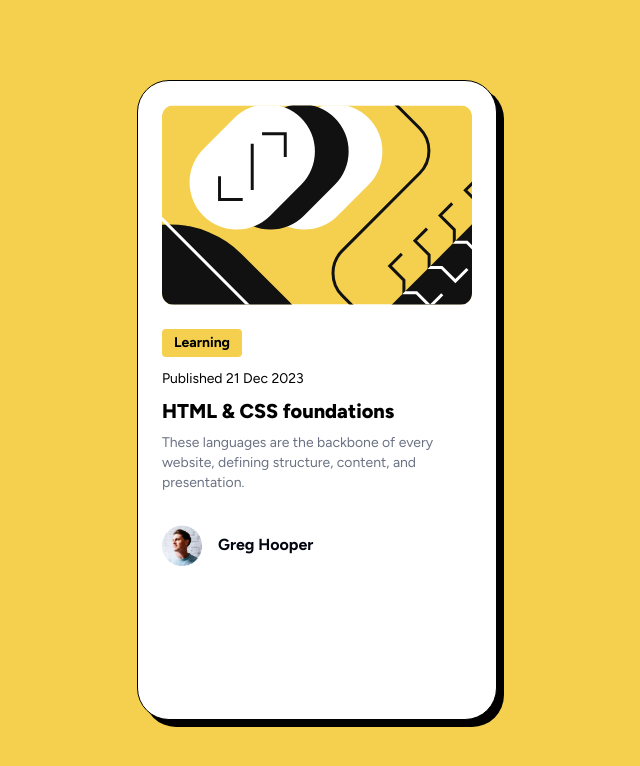
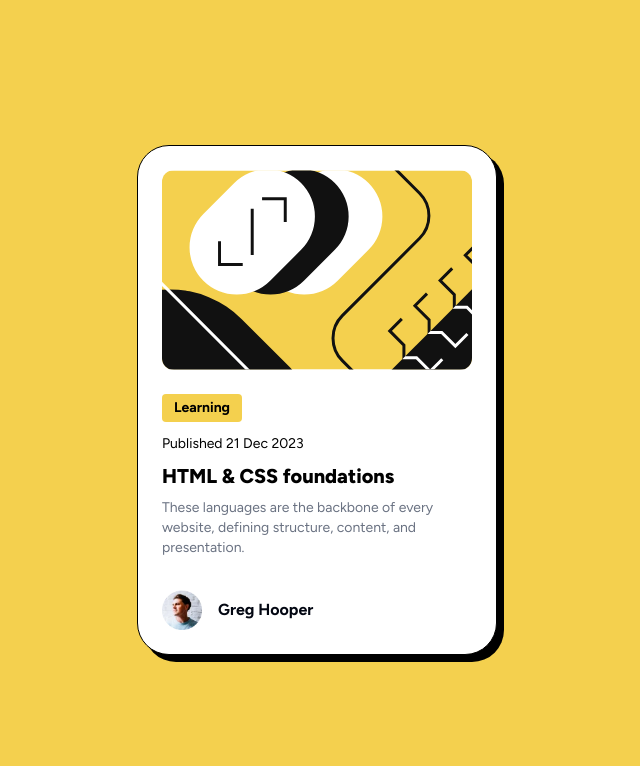
Before and after one commit to frontend-rustyff12/02-fm-blog-preview-card, a website: page index.html in a window 1280 px wide. Shown: the whole page, without its empty margins (323-963 px from the left). Drawn offline with Linux system fonts and the light colour scheme.

Commit message:
height fix test

```diff
--- a/index.html
+++ b/index.html
@@ -19,7 +19,7 @@
     class="flex flex-col font-figtree bg-customYellow justify-center items-center w-screen h-dvh"
   >
     <div
-      class="w-80 h-8/10 flex flex-col items-start bg-white p-6 rounded-4xl gap-2 border border-black shadow-[7px_7px_0px_0px_#000000] md:w-90"
+      class="w-80 flex flex-col items-start bg-white p-6 rounded-4xl gap-2 border border-black shadow-[7px_7px_0px_0px_#000000] md:w-90"
     >
       <div class="h-50">
         <img
```
